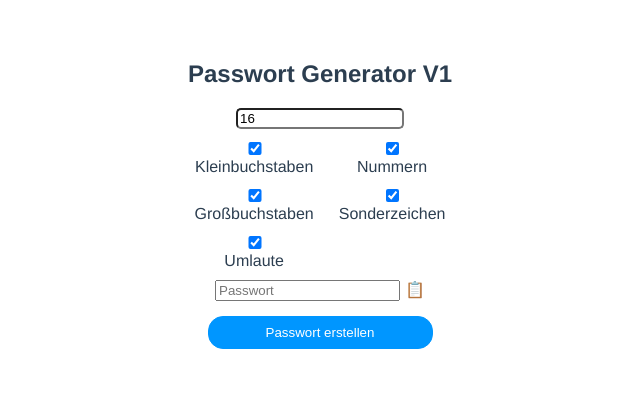
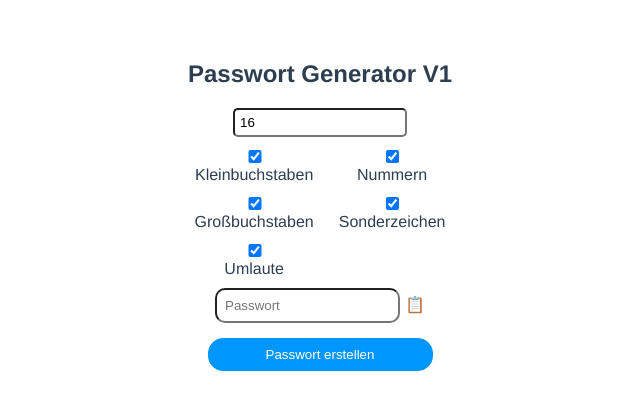
Before and after one commit to ThomasUgh/VuePasswortGenerator, a Vue app in the folder passwordgenerator/: page / in a window 1280 px wide. Shown: the top 410 px of the page, without its empty margins (320-960 px from the left). Built offline with nearby package versions, Linux system fonts and the light colour scheme.

Commit message:
Styling Ausgabefeld + Input animation

```diff
--- a/passwordgenerator/src/components/PasswortGenerator.vue
+++ b/passwordgenerator/src/components/PasswortGenerator.vue
@@ -144,11 +144,23 @@ export default {
   color: #0096ff;
   cursor: pointer;
 }
+
 .title {
+}
+
+.output {
+padding: 8px;
+border-radius: 10px;
+width: 165px;
+transition: width .5s ease-in-out;
+}
+.output:hover {
+width: 275px;
 }
 
 .pw_length {
   border-radius: 5px;
+  padding: 5px;
   width: 160px;
 }
 
```
